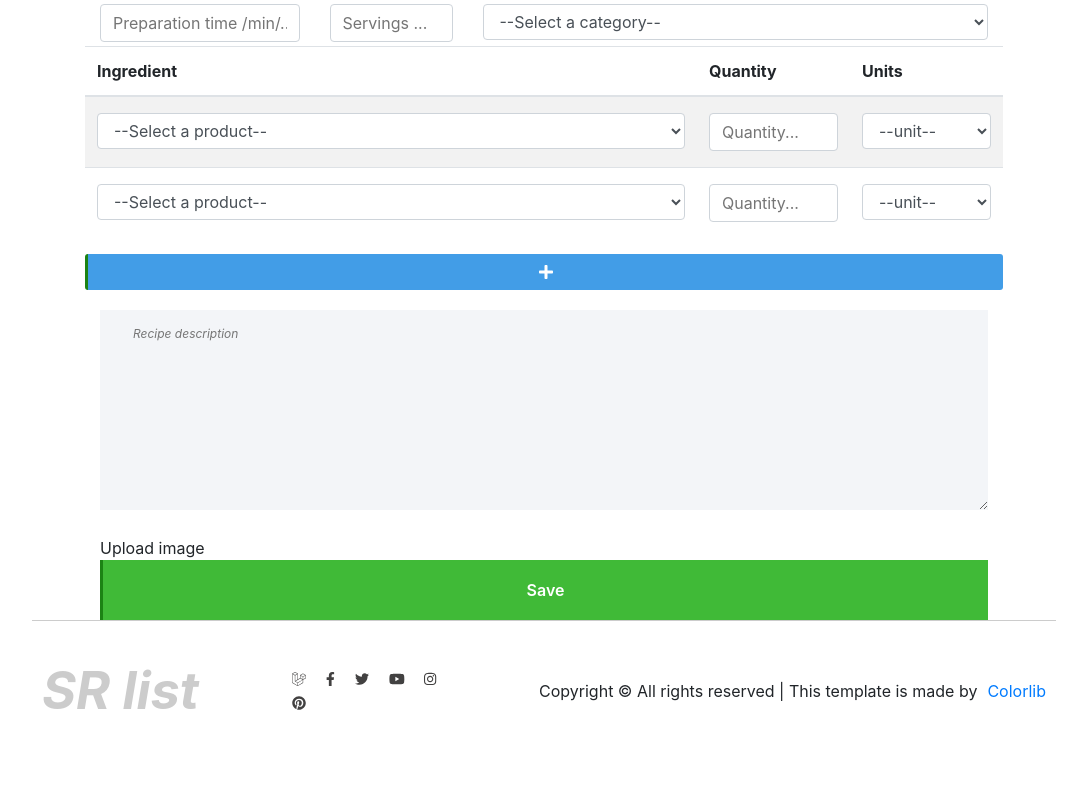
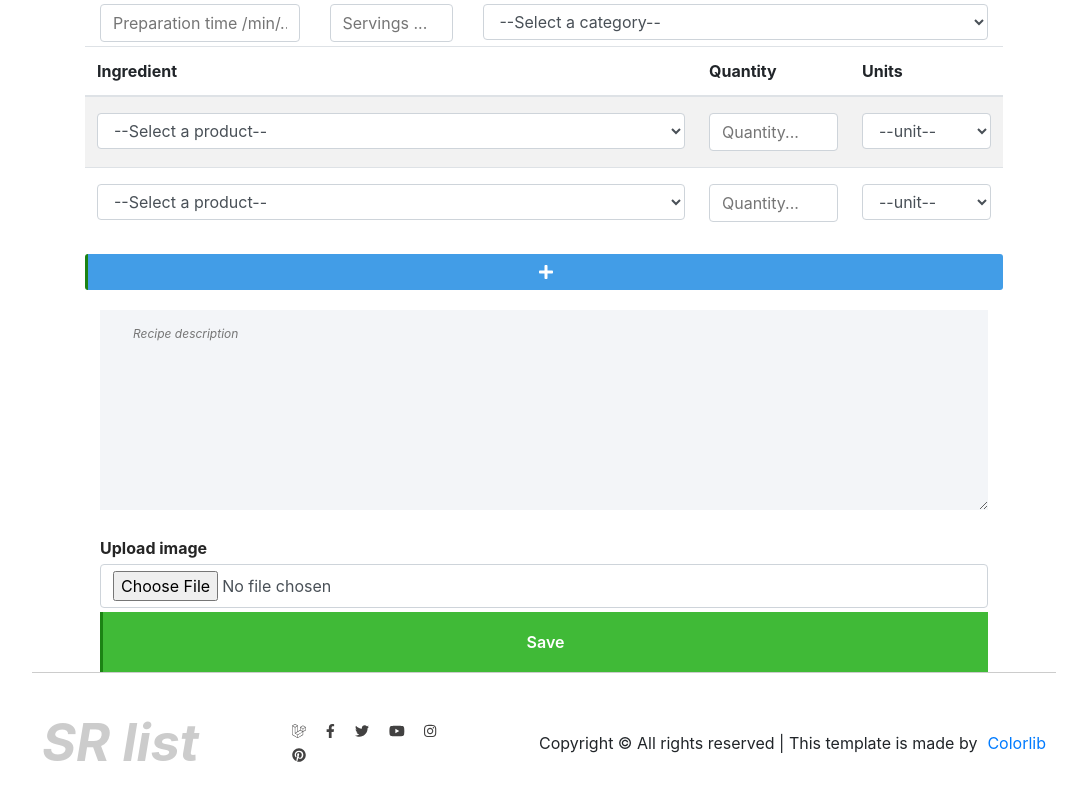
Before and after one commit to kokolina1888/sr-list, a React (Create React App) app in the folder sr-list/: page / in a window 1280 px wide. Shown: the part 540-1340 px from the top of the page, without its empty margins (96-1183 px from the left). Before the commit the page ends 1300 px from the top, so only its background shows below. Built offline with nearby package versions, Linux system fonts and the light colour scheme.

Commit message:
component style setup

```diff
--- a/sr-list/src/components/addRecipe/index.js
+++ b/sr-list/src/components/addRecipe/index.js
@@ -71,7 +71,10 @@ class AddRecipe extends Component {
                   placeholder="Recipe description"
                 />
               </div>
-              <div className="col-12 col-lg-12">Upload image</div>
+              <div className="col-12 col-lg-12">
+                  <span className={styles.img}>Upload image</span>
+                  <Input type="file" name="image"/>
+                </div>
               <div className="col-12 text-center">
                 <Button type="add-recipe">Save</Button>
               </div>
--- a/sr-list/src/components/addRecipe/index.module.css
+++ b/sr-list/src/components/addRecipe/index.module.css
@@ -11,7 +11,11 @@
     font-weight: bold;
 }
 .form {
-
     width: 80%;
     margin: 0 auto
 }
+
+.img {
+    font-weight: bold;
+    color: #252525
+}
--- a/sr-list/src/components/header/navBar/menu/menu.js
+++ b/sr-list/src/components/header/navBar/menu/menu.js
@@ -16,9 +16,6 @@ const Menu = () => {
               <Link href="/">Recipes</Link>
             </li>
             <li className={styles["list-item"]}>
-              <Link href="/">Blog</Link>
-            </li>
-            <li className={styles["list-item"]}>
               <Link href="/">Shopping List</Link>
             </li>
             <li className={styles["list-item"]}>
```
